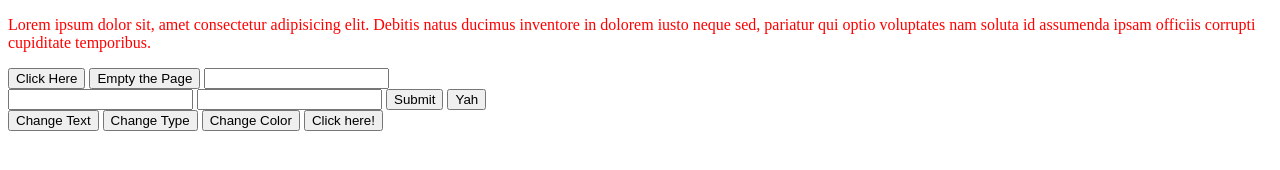
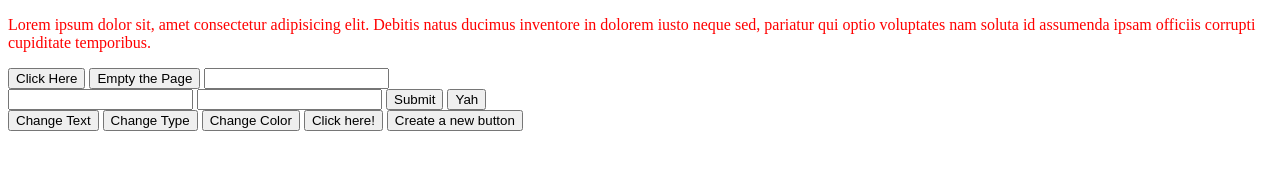
Before and after one commit to akri-dev/learning_web-dev, a website: page dom-manipulation.html in a window 1280 px wide. Drawn offline with Linux system fonts and the light colour scheme.

Commit message:
created button element

```diff
--- a/dom-manipulation.html
+++ b/dom-manipulation.html
@@ -30,8 +30,11 @@
     <button onclick="changeTextColor()">Change Color</button>
     <!-- <button onclick="createElement()">Click here!</button> createElement() is a pre-existing JS Method -->
     <button onclick="generateElement()">Click here!</button>
+    <button onclick="generateButton()">Create a new button</button>
     <div id="generateElement">
     </div>
+    <br>
+    <div id="newButton"></div>
 </body>
 <script>
     function message() {
@@ -76,5 +79,15 @@
 
         div.appendChild(paragraph); //appends the paragraph in the viewport via ID and adds it inside the div element
     }
+
+    function generateButton() {
+        var button = document.createElement("button");
+
+        button.innerHTML = "New Button";
+
+        var div = document.getElementById("newButton");
+
+        div.appendChild(button);
+    }
 </script>
 </html>
```
